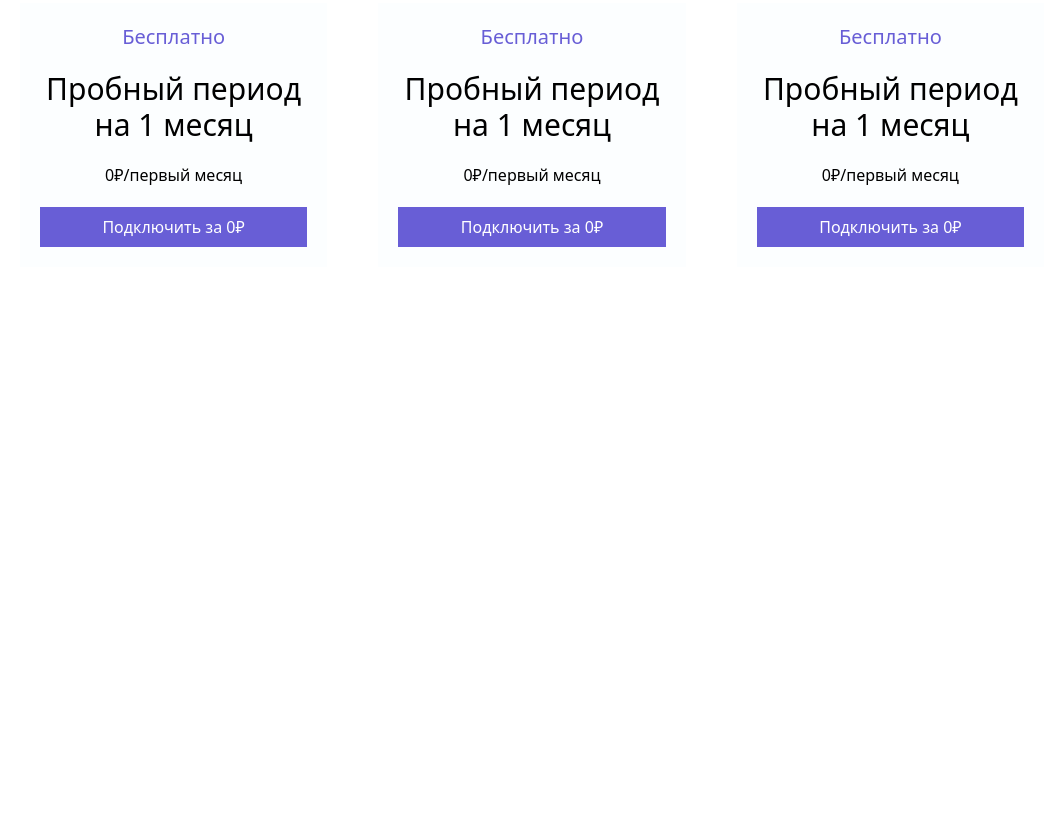
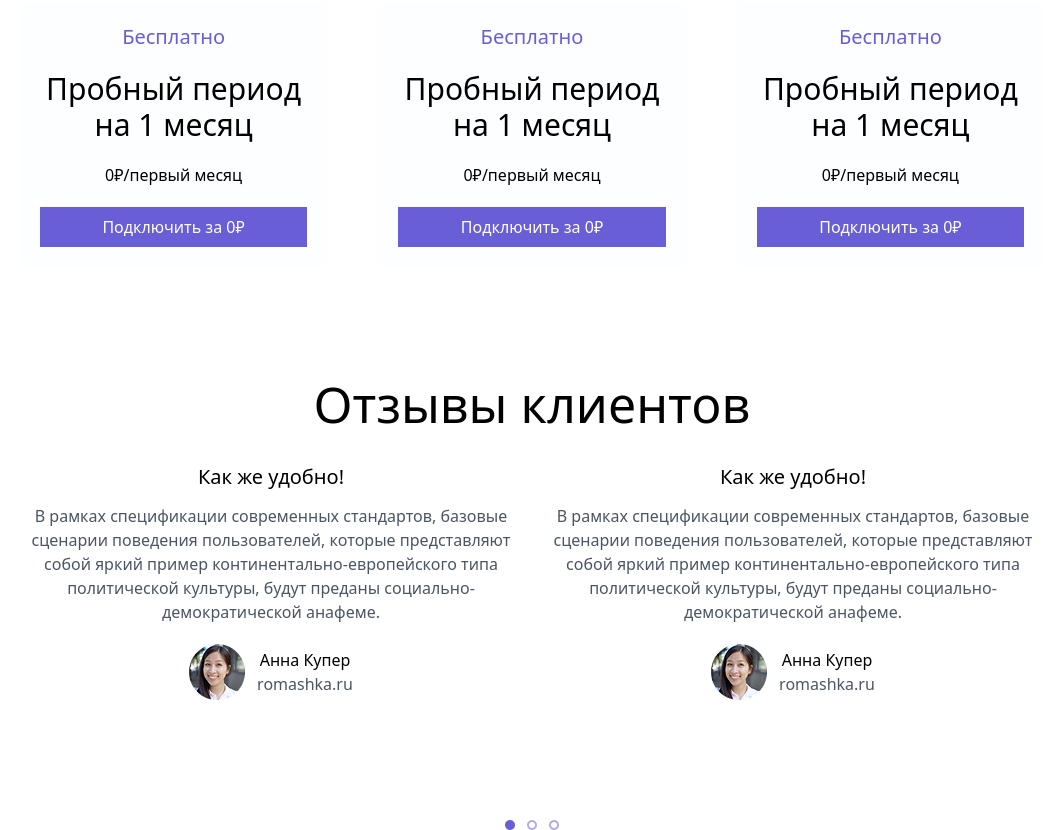
Before and after one commit to bakhtiyorshorahimov/exam.git.3, a website: page src/index.html in a window 1280 px wide. Shown: the part 1326-2156 px from the top of the page, without its empty margins (108-1171 px from the left). Before the commit the page ends 1643 px from the top, so only its background shows below. Drawn offline with Linux system fonts and the light colour scheme.

Commit message:
add part4

```diff
--- a/src/index.html
+++ b/src/index.html
@@ -87,6 +87,38 @@
                </div>
              </div>
         </div>
+        <div class="my-[100px]">
+            <h2 class="text-center text-[50px]">Отзывы клиентов</h2>
+            <div class="flex justify-between items-center gap-5 my-[20px] md:flex-col">
+
+                     <div class="w-[50%] text-center">
+                        <h2 class="text-[20px]">Как же удобно!</h2>
+                        <p class="text-gray-600 my-3">В рамках спецификации современных стандартов, базовые сценарии поведения пользователей, которые представляют собой яркий пример континентально-европейского типа политической культуры, будут преданы социально-демократической анафеме.</p>
+                        <div class="flex items-center gap-3 justify-center my-5">
+                            <img src="/Photo.png" alt="">
+                            <div>
+                                <h2>Анна Купер</h2>
+                                <p class="text-gray-600">romashka.ru</p>
+                            </div>
+                        </div>
+                     </div>
+
+
+                    <div class="w-[50%] text-center">
+                       <h2 class="text-[20px]">Как же удобно!</h2>
+                       <p class="text-gray-600 my-3">В рамках спецификации современных стандартов, базовые сценарии поведения пользователей, которые представляют собой яркий пример континентально-европейского типа политической культуры, будут преданы социально-демократической анафеме.</p>
+                       <div class="flex items-center gap-3 justify-center my-5">
+                           <img src="/Photo.png" alt="">
+                           <div>
+                               <h2>Анна Купер</h2>
+                               <p class="text-gray-600">romashka.ru</p>
+                           </div>
+                       </div>
+                    </div>
+               </div>
+            </div>
+            <img class="m-auto" src="/2.png" alt="">
+        </div>
     </div>
 </body>
 </html>
```
Also changed, not shown: 2.png (added), Photo.png (added), src/output.css.
